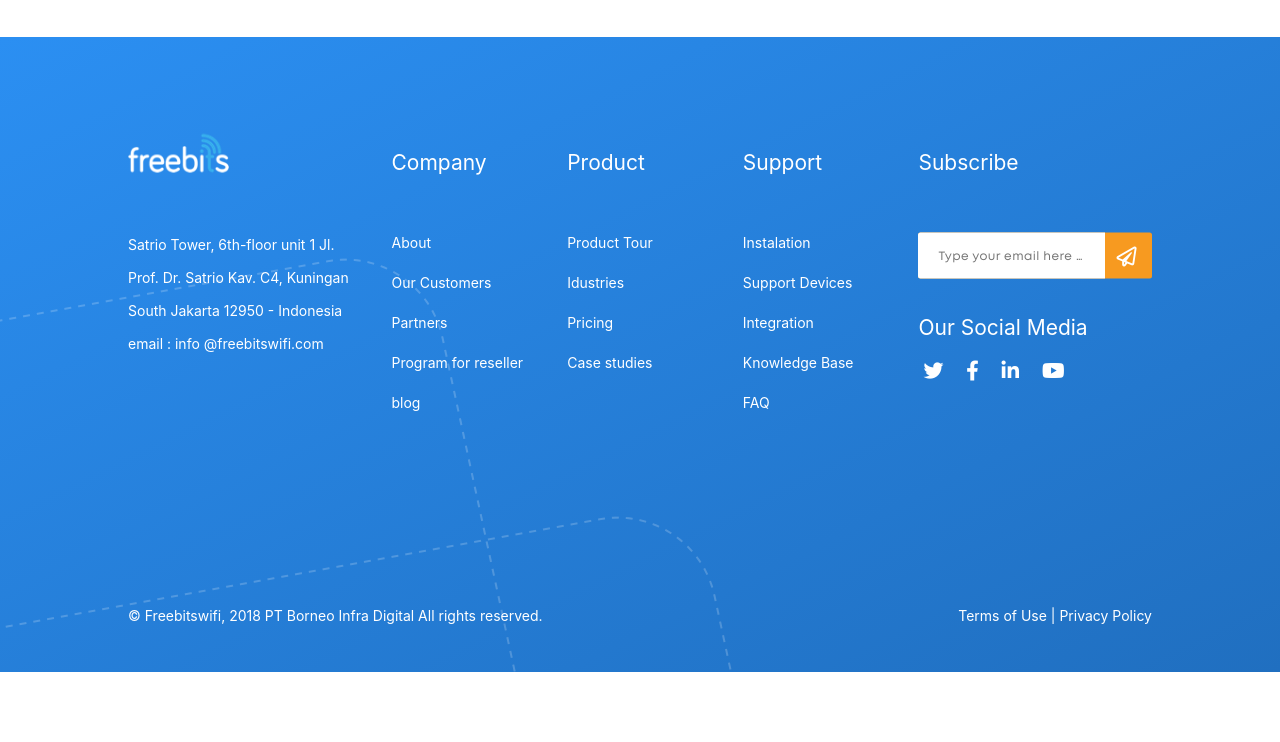
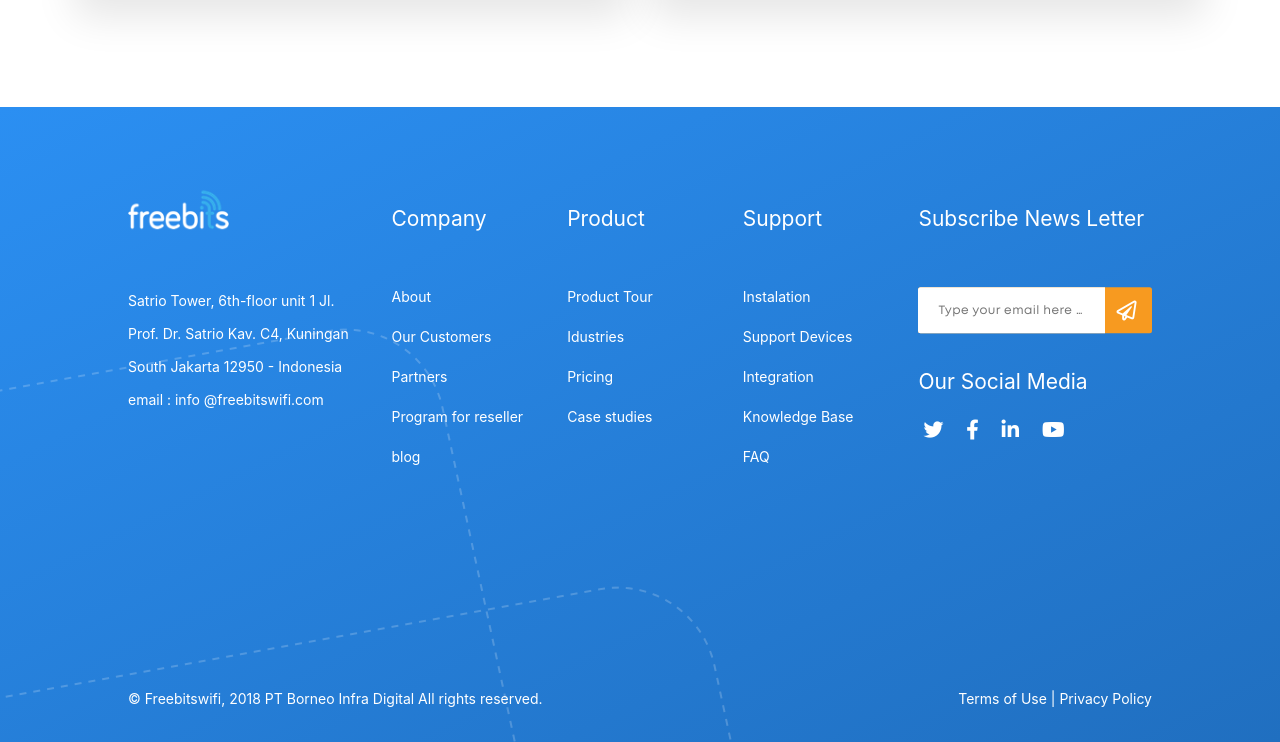
Before and after one commit to aunurDev/Freebit, a website: page detail-blog.html in a window 1280 px wide. Shown: the part 3954-4696 px from the top of the page. Before the commit the page ends 4626 px from the top, so only its background shows below. Drawn offline with Linux system fonts and the light colour scheme.

Commit message:
blog-detail phone

```diff
--- a/detail-blog.html
+++ b/detail-blog.html
@@ -158,35 +158,20 @@
 
     <!-- FOOTER -->
     <footer class="footer">
-        <img class="footer__motif" src="images/Rectanglesmall.png" alt="motif2">
-        <img class="footer__motif" src="images/Rectanglebig.png" alt="motif1">
+        <img class="footer__motif motif1" src="images/Rectanglesmall.png" alt="motif2">
+        <img class="footer__motif motif2" src="images/Rectanglebig.png" alt="motif1">
         <div class="footer__content">
             <div class="row">
-                <div class="col-md-3 col-sm-12">
+                <div class="col-md-3 col-sm-12 box-item">
                     <img class="footer__logo" src="images/Logo.png" alt="">
-                </div>
-                <div class="col-md-2 col-sm-12">
-                    <div class="footer__headlink">Company</div>
-                </div>
-                <div class="col-md-2 col-sm-12">
-                    <div class="footer__headlink">Product</div>
-                </div>
-                <div class="col-md-2 col-sm-12">
-                    <div class="footer__headlink">Support</div>
-                </div>
-                <div class="col-md-3 col-sm-12">
-                    <div class="footer__headlink">Subscribe</div>
-                </div>
-            </div>
-            <div class="row">
-                <div class="col-md-3 col-sm-12">
                     <p class="footer__place">Satrio Tower, 6th-floor unit 1
                         Jl. Prof. Dr. Satrio Kav. C4, Kuningan
                         South Jakarta 12950 - Indonesia
                         email : info @freebitswifi.com
                     </p>
                 </div>
-                <div class="col-md-2 col-sm-12">
+                <div class="col-md-2 col-sm-12 box-item">
+                    <div class="footer__headlink mb4">Company</div>
                     <ul class="footer_link">
                         <li class="footer__link--item"><a href="">About</a></li>
                         <li class="footer__link--item"><a href="">Our Customers</a></li>
@@ -195,7 +180,8 @@
                         <li class="footer__link--item"><a href="">blog</a></li>
                     </ul>
                 </div>
-                <div class="col-md-2 col-sm-12">
+                <div class="col-md-2 col-sm-12 box-item">
+                    <div class="footer__headlink mb4">Product</div>
                     <ul class="footer_link">
                         <li class="footer__link--item"><a href="">Product Tour</a></li>
                         <li class="footer__link--item"><a href="">Idustries</a></li>
@@ -203,7 +189,8 @@
                         <li class="footer__link--item"><a href="">Case studies</a></li>
                     </ul>
                 </div>
-                <div class="col-md-2 col-sm-12">
+                <div class="col-md-2 col-sm-12 box-item">
+                    <div class="footer__headlink mb4">Support</div>
                     <ul class="footer_link">
                         <li class="footer__link--item"><a href="">Instalation</a></li>
                         <li class="footer__link--item"><a href="">Support Devices</a></li>
@@ -212,14 +199,15 @@
                         <li class="footer__link--item"><a href="">FAQ</a></li>
                     </ul>
                 </div>
-                <div class="col-md-3 col-sm-12">
+                <div class="col-md-3 col-sm-12 box-item">
+                    <div class="footer__headlink mb5">Subscribe News Letter</div>
                     <form action="" class="form formfooter">
                         <div class="formfooter__group">
                                 <input type="email" class="formfooter__input" placeholder="Type your email here …" id="email">
                                 <a href="" class="btn btn-sendmail"><i class="icon-sendmail far fa-paper-plane fa-2x"></i></a>
                         </div>
                     </form>
-                    <div class="footer__headlink">Our Social Media</div>
+                    <div class="footer__headlink mb-half-1">Our Social Media</div>
                     <div class="icon">
                         <ul class="icon__footer--social">
                             <li class="icon__social--item">
@@ -248,7 +236,7 @@
             </div>
         </div>
         <div class="footer__copyright">
-            <p class="footer__copyright--cp">© Freebitswifi, 2018 PT Borneo Infra Digital All rights reserved. <span class="footer__copyright--term text-right"><a href="#" class="footer__copyright--link">Terms of Use</a> | <a href="#" class="footer__copyright--link">Privacy Policy</a></span></p>
+            <p><span class="footer__copyright--cp">© Freebitswifi, 2018 PT Borneo Infra Digital All rights reserved. </span><span class="footer__copyright--term"><a href="#" class="footer__copyright--link">Terms of Use</a> | <a href="#" class="footer__copyright--link">Privacy Policy</a></span></p>
         </div>
     </footer>
 
--- a/sass/layout/_content.scss
+++ b/sass/layout/_content.scss
@@ -68,6 +68,9 @@
     position: relative;
     height: 7rem;
     margin-bottom: 6rem;
+    @include responsive(phone){
+        margin-bottom: 3rem;
+    }
     &__img{
         &--profile{
             width: 7rem;
@@ -76,7 +79,7 @@
             display: inline-block;
         }
         &--blog{
-            width: 69.5rem;
+            width: 100%;
             margin-bottom: 5rem !important;
         }
         &--partner{
@@ -109,6 +112,10 @@
         &--item{
             list-style: none;
             padding: 1rem;
+            @include responsive(phone){
+                display: inline-block;
+                margin-bottom: 2rem;
+            }
             a{
                 color: rgba(#3E3F44, .3);
                 &:active{
@@ -130,6 +137,11 @@
             letter-spacing: .5px;
             line-height: 2.7rem;
             margin-bottom: 5rem;
+            @include responsive(phone){
+                font-size: 1rem;
+                line-height: 2rem;
+                letter-spacing: .36px;
+            }
             br{
                 margin-bottom: 1.5rem;
             }
@@ -144,12 +156,19 @@
             letter-spacing: .64px !important;
             line-height: 3.2rem !important;
             padding-top: 2.5rem;
+            @include responsive(phone){
+                font-size: 1.2rem !important;
+                line-height: 2.3rem;
+            }
             .dblquots{
                 position: absolute;
                 top: -2rem;
                 left: 4.5rem;
                 height: 3.8rem;
                 width: 3.8rem;
+                @include responsive(phone){
+                    width: 2.3rem;
+                }
             }
         }
     } //end text
@@ -162,11 +181,3 @@
 .detailstories__box{
     padding-left: 3.5rem;
 }
-
-.box-2{
-    background: blue;
-}
-
-.box-3{
-    background: green;
-}
--- a/sass/layout/_footer.scss
+++ b/sass/layout/_footer.scss
@@ -87,19 +87,38 @@
     }
     &__copyright{
         position: absolute;
-        bottom: 3rem;
+        bottom: 5rem;
         width: 80%;
         left: 50%;
         transform: translateX(-50%);
+        font-size: 1.4rem;
+        line-height: 3.3rem;
+        color: white;
+        @include responsive(phone){
+            height: 12rem;
+        }
         &--cp{
-            position: relative;
-            font-size: 1.4rem;
-            line-height: 3.3rem;
-            color: white;
+            position: absolute;
+            left: 0;
+            @include responsive(phone){
+                display: block;
+                font-size: 1.3rem !important;
+                letter-spacing: 1.5px;
+                bottom: 0;
+            }
         }
         &--term{
             right: 0;
             position: absolute;
+            display: block;
+            text-align: right;
+            @include responsive(phone){
+                width: 100%;
+                top: 0;
+                text-align: center !important;
+                left: 50%;
+                transform: translateX(-50%);
+            }
         }
         &--link{
             text-decoration: none;
--- a/sass/layout/_header.scss
+++ b/sass/layout/_header.scss
@@ -18,6 +18,7 @@
         background-repeat: no-repeat;
         @include responsive(phone){
             height: 42.9rem;
+            background-position: bottom;
         }
     }
     &__text-box{
```
Also changed, not shown: advertising.html (+13 -25 lines), customer-stories.html (+13 -25 lines), detail-customer-stories.html (+13 -25 lines), index.html (+1 -1 lines), css/style.css.
